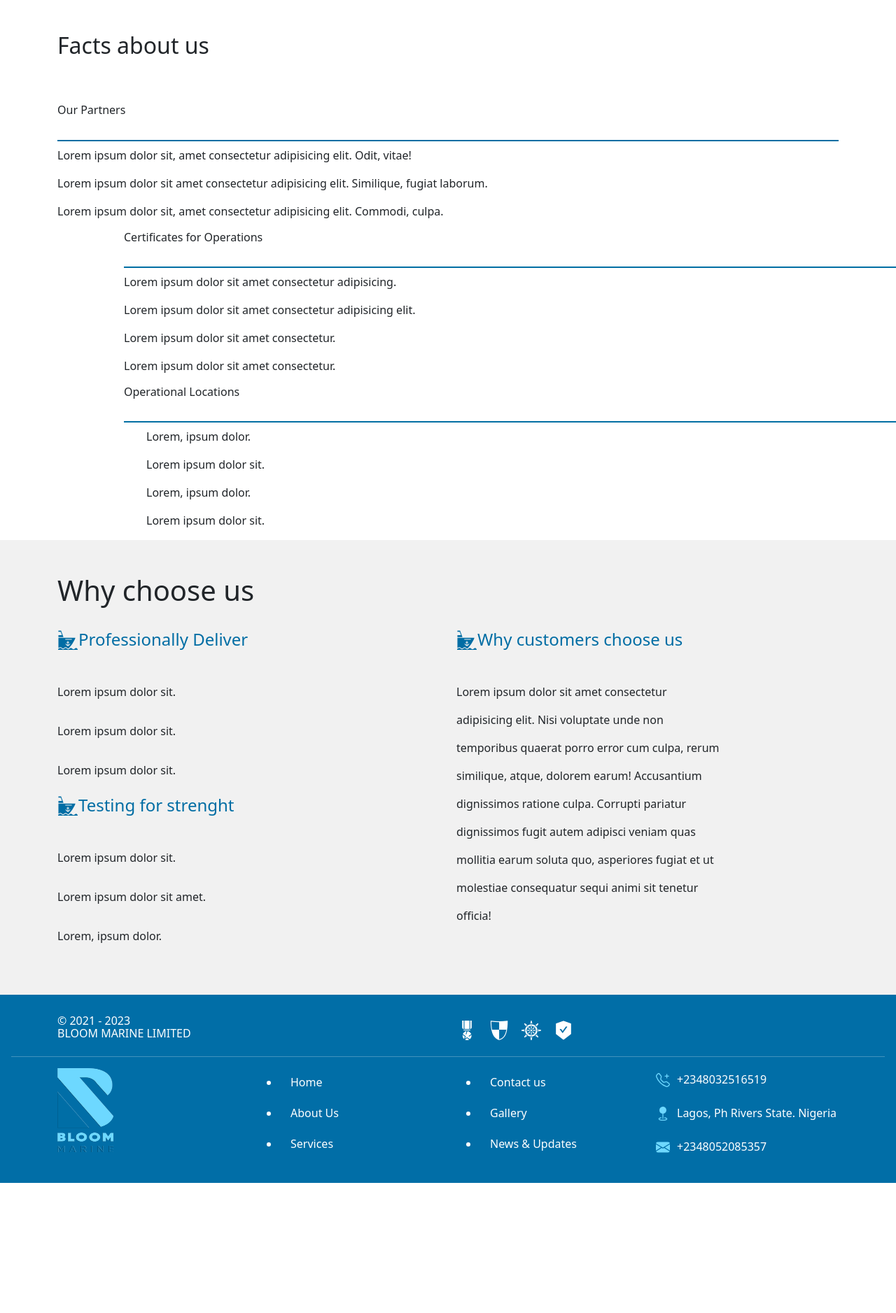
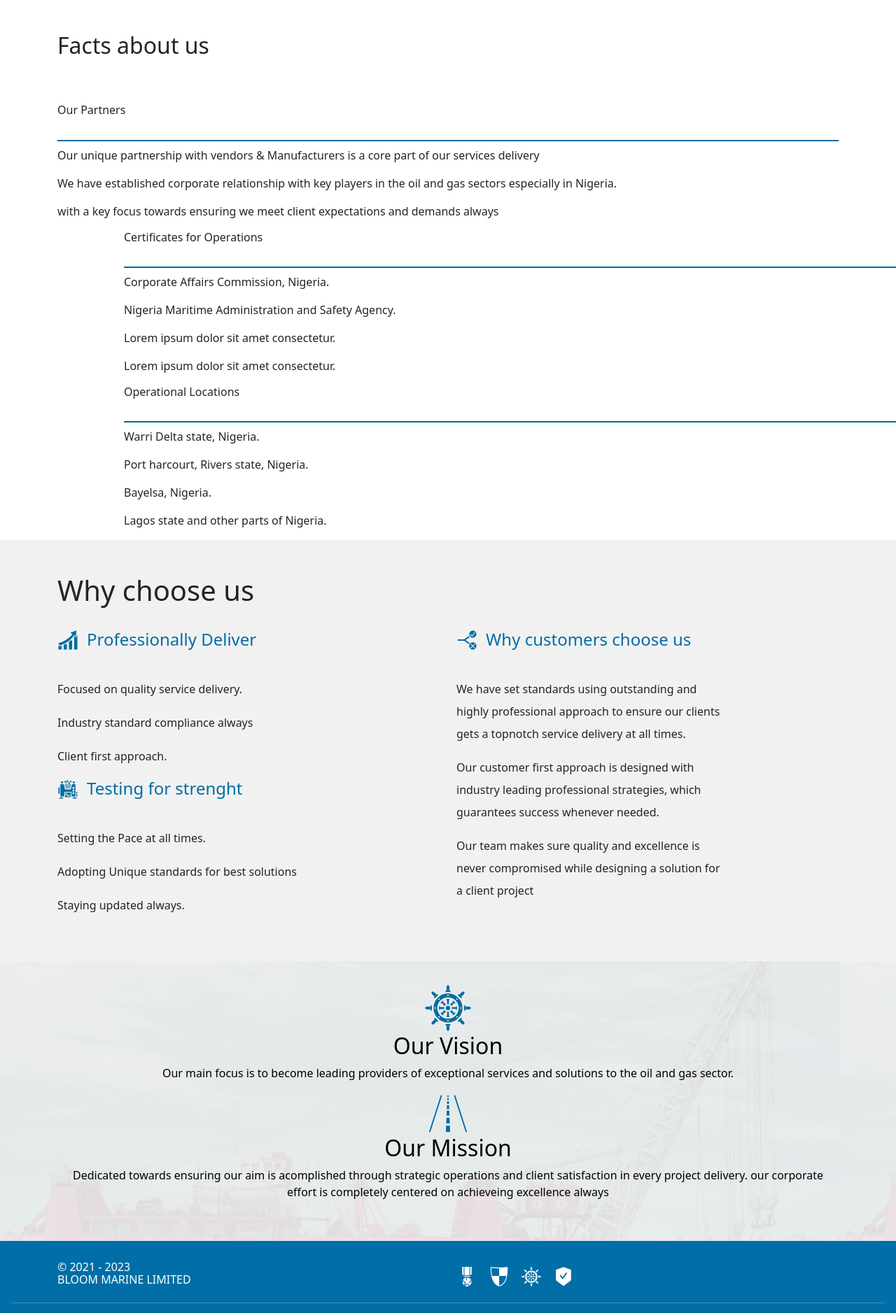
Before and after one commit to joseph-anselm/bloom, a Next.js app: page /about in a window 1280 px wide. Shown: the part 890-2767 px from the top of the page at 70% size. Before the commit the page ends 2581 px from the top, so only its background shows below. Built offline with nearby package versions, Linux system fonts and the light colour scheme.

Commit message:
Bloom Marine fix

```diff
--- a/pages/about.js
+++ b/pages/about.js
@@ -29,8 +29,8 @@ export default function about() {
               <p>
                 As a certified expert Captain, I have enjoyed working with key
                 players a unique opportunity that has strongly enabled me to
-                create a system that seeks to provide e exceptional solutions to
-                our clients and address mediocrity while offering a topnotch
+                create a system that seeks to provide exceptional solutions to
+                our clients and avoid mediocrity while offering a topnotch
                 services to our esteemed clients.
               </p>
               <p>
@@ -49,6 +49,7 @@ export default function about() {
           </Row>
         </Container>
       </section>
+
       <section className={styles.section2}>
         <Container>
           <Row>
@@ -62,38 +63,38 @@ export default function about() {
             <Col xs={12} sm={{ size: 4 }} className={styles.col}>
               <h6>Our Partners</h6>
               <p>
-                Lorem ipsum dolor sit, amet consectetur adipisicing elit. Odit,
-                vitae!
+                Our unique partnership with vendors & Manufacturers is a core
+                part of our services delivery
               </p>
               <p>
-                Lorem ipsum dolor sit amet consectetur adipisicing elit.
-                Similique, fugiat laborum.
+                We have established corporate relationship with key players in
+                the oil and gas sectors especially in Nigeria.
               </p>
               <p>
-                Lorem ipsum dolor sit, amet consectetur adipisicing elit.
-                Commodi, culpa.
+                with a key focus towards ensuring we meet client expectations
+                and demands always
               </p>
             </Col>
             <Col xs={12} sm={{ size: 4, offset: 1 }} className={styles.col}>
               <h6>Certificates for Operations</h6>
-              <p>Lorem ipsum dolor sit amet consectetur adipisicing.</p>
-              <p>Lorem ipsum dolor sit amet consectetur adipisicing elit.</p>
+              <p>Corporate Affairs Commission, Nigeria.</p>
+              <p> Nigeria Maritime Administration and Safety Agency.</p>
               <p>Lorem ipsum dolor sit amet consectetur.</p>
               <p>Lorem ipsum dolor sit amet consectetur.</p>
             </Col>
             <Col xs={12} sm={{ size: 4, offset: 1 }} className={styles.col}>
               <h6>Operational Locations</h6>
-              <ul>
-                <li>Lorem, ipsum dolor.</li>
-                <li>Lorem ipsum dolor sit.</li>
-                <li>Lorem, ipsum dolor.</li>
-                <li>Lorem ipsum dolor sit.</li>
-              </ul>
+
+              <p>Warri Delta state, Nigeria.</p>
+              <p>Port harcourt, Rivers state, Nigeria.</p>
+              <p>Bayelsa, Nigeria.</p>
+              <p>Lagos state and other parts of Nigeria.</p>
             </Col>
           </Row>
         </Container>
       </section>
-      <section className={styles.section3} fluid>
+
+      <section className={styles.section3}>
         <Container>
           <Row>
             <Col>
@@ -111,12 +112,12 @@ export default function about() {
                       marginBottom: "2em",
                     }}
                   >
-                    <IconName.GiShipBow size={30} />
+                    <IconName.GiProgression size={30} />
                     <h4>Professionally Deliver</h4>
                   </div>
-                  <p>Lorem ipsum dolor sit.</p>
-                  <p>Lorem ipsum dolor sit.</p>
-                  <p>Lorem ipsum dolor sit.</p>
+                  <p>Focused on quality service delivery.</p>
+                  <p>Industry standard compliance always </p>
+                  <p>Client first approach.</p>
                 </Col>
               </Row>
               <Row>
@@ -128,12 +129,12 @@ export default function about() {
                       marginBottom: "2em",
                     }}
                   >
-                    <IconName.GiShipBow size={30} />
+                    <IconName.GiPowerGenerator size={30} />
                     <h4>Testing for strenght</h4>
                   </div>
-                  <p>Lorem ipsum dolor sit.</p>
-                  <p>Lorem ipsum dolor sit amet.</p>
-                  <p>Lorem, ipsum dolor.</p>
+                  <p>Setting the Pace at all times.</p>
+                  <p>Adopting Unique standards for best solutions</p>
+                  <p>Staying updated always.</p>
                 </Col>
               </Row>
             </Col>
@@ -145,17 +146,55 @@ export default function about() {
                   marginBottom: "2em",
                 }}
               >
-                <IconName.GiShipBow size={30} />
+                <IconName.GiChoice size={30} />
                 <h4>Why customers choose us</h4>
               </div>
               <p className={styles.para}>
-                Lorem ipsum dolor sit amet consectetur adipisicing elit. Nisi
-                voluptate unde non temporibus quaerat porro error cum culpa,
-                rerum similique, atque, dolorem earum! Accusantium dignissimos
-                ratione culpa. Corrupti pariatur dignissimos fugit autem
-                adipisci veniam quas mollitia earum soluta quo, asperiores
-                fugiat et ut molestiae consequatur sequi animi sit tenetur
-                officia!
+                We have set standards using outstanding and highly professional
+                approach to ensure our clients gets a topnotch service delivery
+                at all times.
+              </p>
+              <p>
+                {" "}
+                Our customer first approach is designed with industry leading
+                professional strategies, which guarantees success whenever
+                needed.
+              </p>{" "}
+              <p>
+                {" "}
+                Our team makes sure quality and excellence is never compromised
+                while designing a solution for a client project
+              </p>
+            </Col>
+          </Row>
+        </Container>
+      </section>
+
+      <section className={styles.vision}>
+        <Container>
+          <Row>
+            <Col xs={12} md={12}>
+              <IconName.GiShipWheel
+                size={70}
+                style={{
+                  color: "#016DA4",
+                }}
+              />
+              <h2>Our Vision</h2>
+              <p>
+                Our main focus is to become leading providers of exceptional
+                services and solutions to the oil and gas sector.
+              </p>
+            </Col>
+
+            <Col xs={12} md={12}>
+              <IconName.GiRoad size={60} className={styles.icons} />
+              <h2>Our Mission</h2>
+              <p>
+                Dedicated towards ensuring our aim is acomplished through
+                strategic operations and client satisfaction in every project
+                delivery. our corporate effort is completely centered on
+                achieveing excellence always{" "}
               </p>
             </Col>
           </Row>
--- a/styles/About.module.css
+++ b/styles/About.module.css
@@ -1,10 +1,21 @@
+.vision {
+  min-height: 400px;
+  background: url("/img/backgroundbloom.jpg");
+  background-attachment: fixed;
+  padding: 2em 0;
+  color: #000000;
+  text-align: center;
+}
 .section1 {
   padding-top: 3em;
   background: url("/img/backgroundbloom.jpg");
   background-size: cover;
   background-repeat: no-repeat;
+  background-attachment: fixed;
 }
-
+.vision .icons {
+  color: #016da4;
+}
 .section1 h5 {
   color: #0a6b8b;
 }
@@ -32,7 +43,7 @@
   list-style-type: none;
 }
 .section3 {
-  padding: 3rem;
+  padding: 3rem 0;
   background: #f1f1f1;
 }
 .section3 h1 {
@@ -40,5 +51,8 @@
 }
 .section3 p {
   width: 70%;
-  line-height: 2.5;
+  line-height: 2;
 }
+.section3 h4 {
+  margin-left: 0.5em;
+}
```
